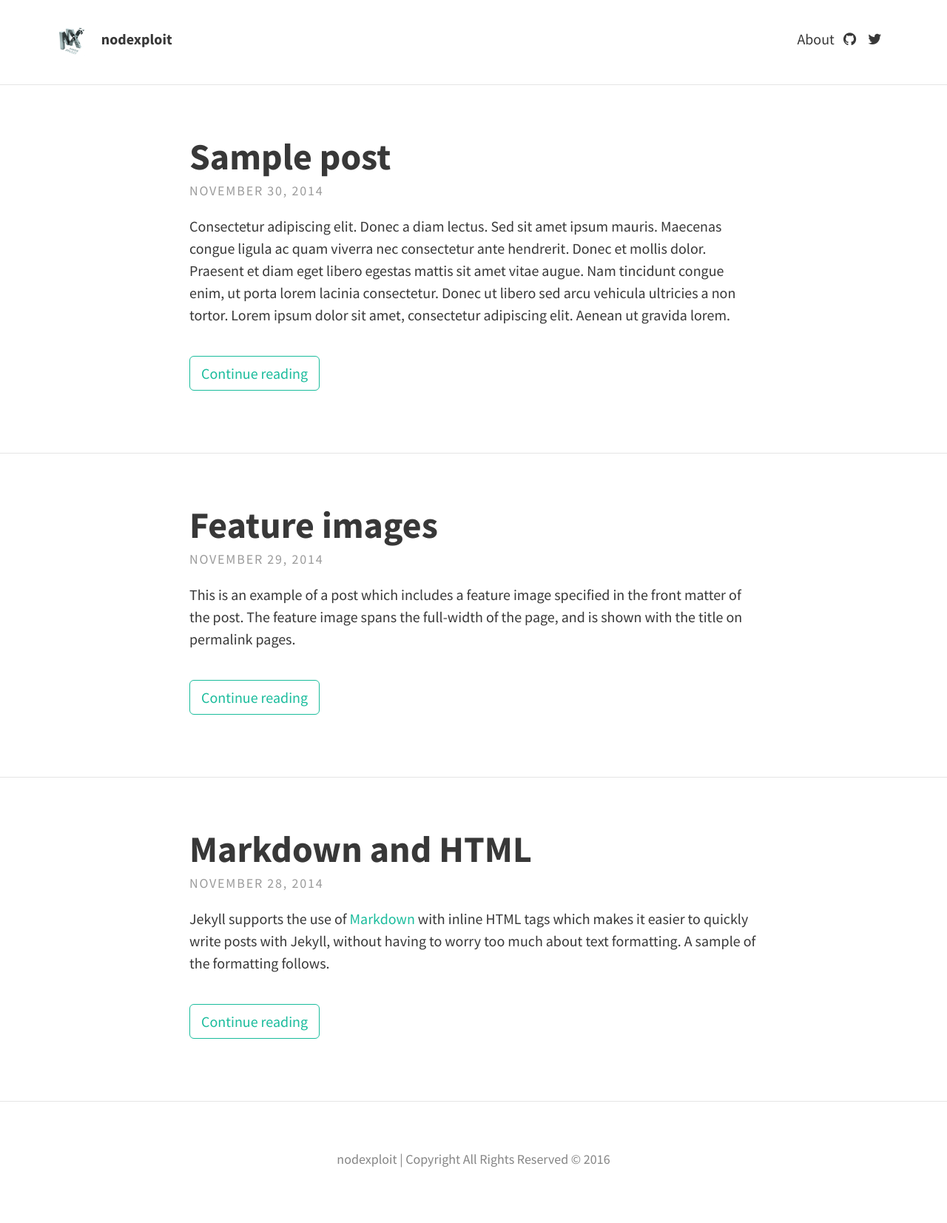
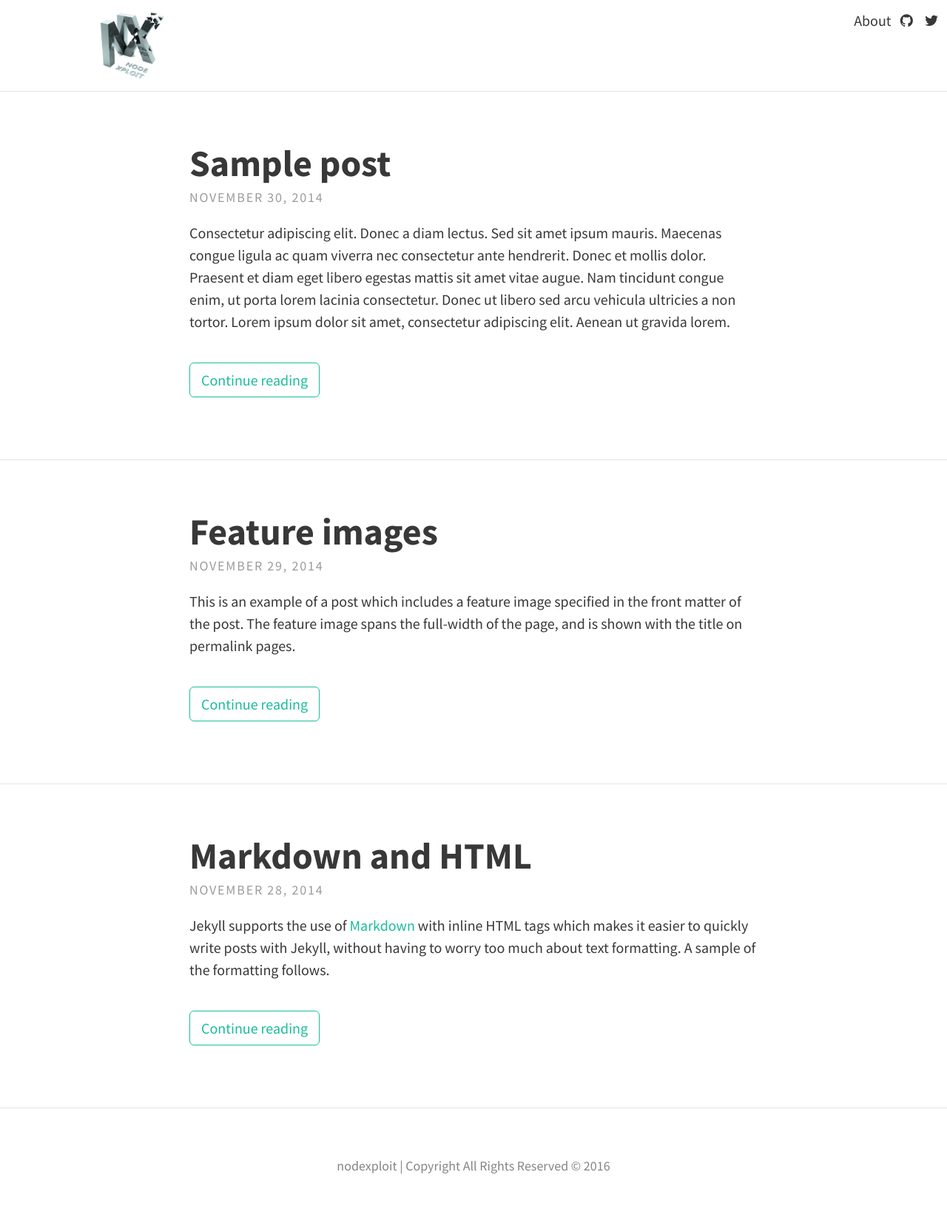
Before and after one commit to soasada/soasada.github.io, a Jekyll site: the page built from index.html, in a window 1280 px wide. Shown: the whole page at 74% size. Built offline with Jekyll 4.4.1, drawn with Linux system fonts in a browser that asks for light colours; nearby versions of some CDN libraries; the list of posts is cut into pages by our own code.

Commit message:
Modified avatar

```diff
--- a/_config.yml
+++ b/_config.yml
@@ -5,7 +5,7 @@ url: "http://nodexploit.com" # the base hostname & protocol for your site
 # THEME-SPECIFIC CONFIGURATION
 theme:
   # Meta
-  title: nodexploit
+  title:
   avatar: avatar.png
   gravatar: # Email MD5 hash
   description: "Programming, exploits, tricks and more" # used by search engines
--- a/_sass/base/_utility.scss
+++ b/_sass/base/_utility.scss
@@ -1,6 +1,6 @@
 // Mix-ins
 %padding-small {
-  padding: $padding-x-small $padding-x-small * 2;
+  padding: $padding-x-small 0 $padding-x-small $padding-small * 2;
   @media (max-width: 1000px) {
     padding: $padding-x-small $padding-x-small;
   }
--- a/_sass/base/_variables.scss
+++ b/_sass/base/_variables.scss
@@ -6,7 +6,7 @@ $font-size: 1.25em;
 // Padding
 $padding-large: 20%;
 $padding-small: 5%;
-$padding-x-small: 3%;
+$padding-x-small: 1%;
 
 // Brand colours
 $brand-color: #fff;
--- a/_sass/includes/_header.scss
+++ b/_sass/includes/_header.scss
@@ -11,8 +11,8 @@
   }
 
   .avatar {
-    height: 2em;
-    width: 2em;
+    height: 5em;
+    width: 5em;
     float: left;
     margin-top: -3px;
     border-radius: 0.2em;
```
